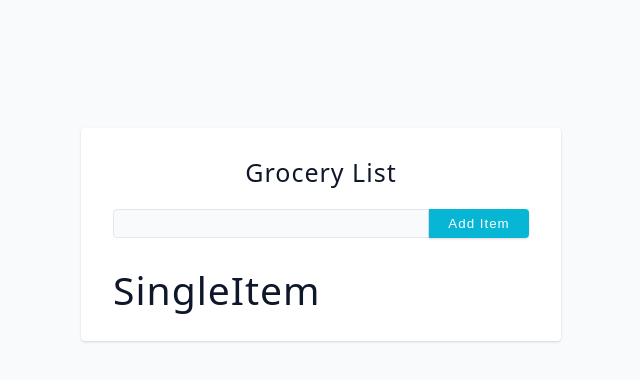
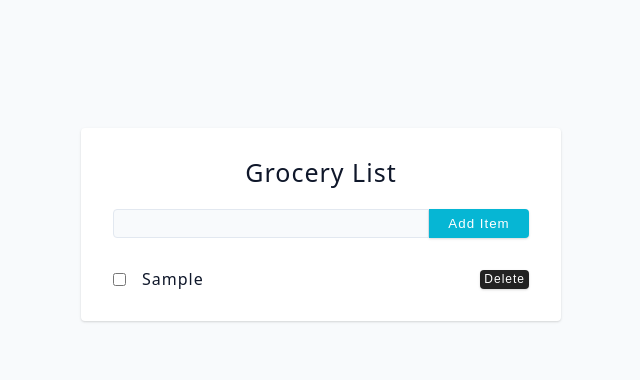
Before and after one commit to glitton/react18-grocery-list, a React (Vite) app: page / in a window 1280 px wide. Both pictures are taken after typing "Sample" into the empty fields and a click on the button "Add Item". Shown: the top 380 px of the page, without its empty margins (319-959 px from the left). Built offline with nearby package versions, Linux system fonts and the light colour scheme; the HTML template or start-up script is replaced by a standard one.

Commit message:
remove item function for single item component

```diff
--- a/src/App.jsx
+++ b/src/App.jsx
@@ -15,7 +15,11 @@
     setItems([...items, newItem]);
   };
 
-  const removeItem = (itemId) => {};
+  const removeItem = (itemId) => {
+    const newItems = items.filter((item) => item.id !== itemId);
+    setItems(newItems);
+  };
+
   return (
     <section className='section-center'>
       <Form addItem={addItem} />
--- a/src/SingleItem.jsx
+++ b/src/SingleItem.jsx
@@ -1,4 +1,30 @@
-const SingleItem = () => {
-  return <h2>SingleItem</h2>;
+import { useState } from "react";
+
+const SingleItem = ({ item, removeItem }) => {
+  const [isChecked, setIsChecked] = useState(item.completed);
+  return (
+    <div className='single-item'>
+      <input
+        type='checkbox'
+        checked={isChecked}
+        onChange={() => setIsChecked(!isChecked)}
+      />
+      <p
+        style={{
+          textTransform: "capitalize",
+          textDecoration: isChecked && "line-through",
+        }}
+      >
+        {item.name}
+      </p>
+      <button
+        className='btn remove-btn'
+        type='button'
+        onClick={() => removeItem(item.id)}
+      >
+        delete
+      </button>
+    </div>
+  );
 };
 export default SingleItem;
```
